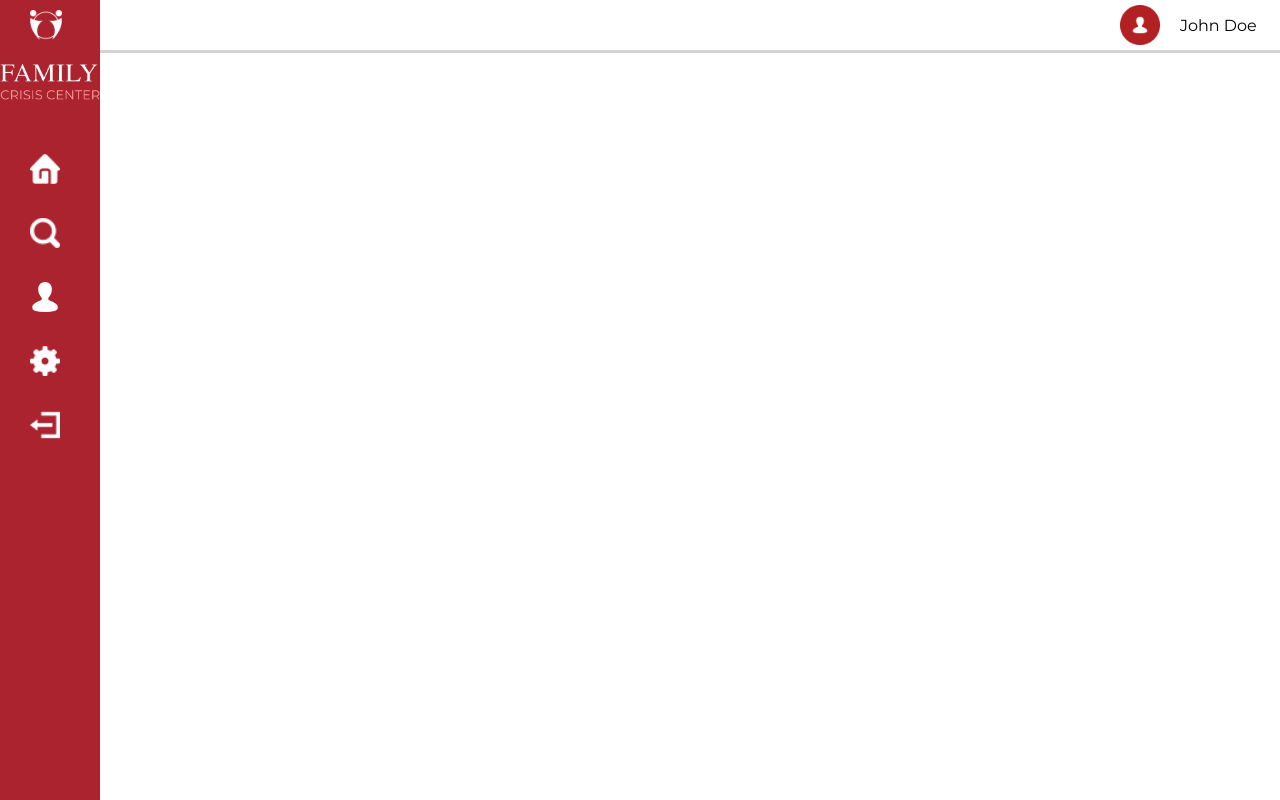
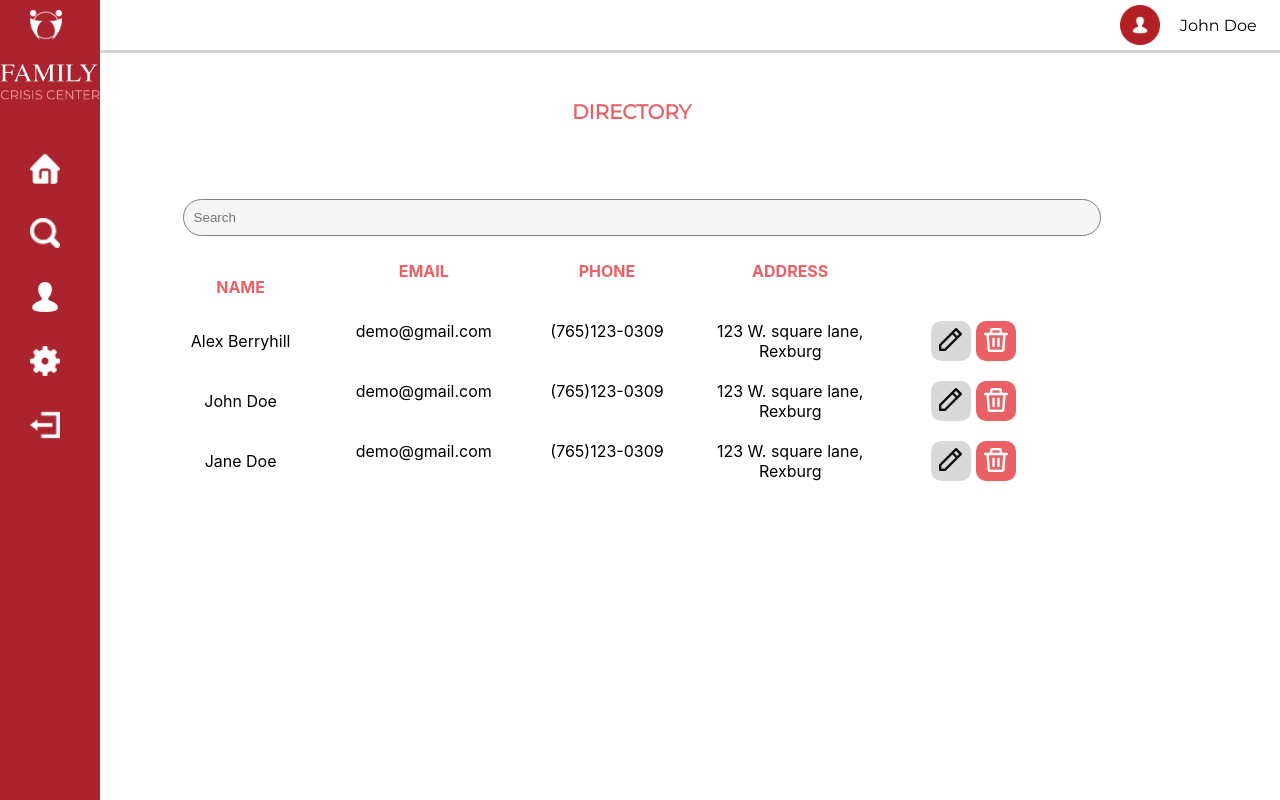
Before and after one commit to ACM-Service-Project/ACM-Service-Project-Frontend, a React (Create React App) app in the folder acm-service-project/: page /directory in a window 1280 px wide. Before the commit this address had no page. Built offline with nearby package versions, Linux system fonts and the light colour scheme.

Commit message:
added directory

```diff
--- a/acm-service-project/src/App.js
+++ b/acm-service-project/src/App.js
@@ -8,6 +8,7 @@ import Register from './pages/Register';
 import Dashboard from './pages/Dashboard';
 import Search from './pages/Search';
 import Form from './pages/Form';
+import Directory from './pages/Directory';
 
 function App() {
   return (
@@ -22,6 +23,7 @@ function App() {
         <Route path='/dashboard' element={<Dashboard />} />
         <Route path='/search' element={<Search />} />
         <Route path='/form' element={<Form />} />
+        <Route path='/directory' element={<Directory />} />
       </Routes>
     </Router>
   );
--- /dev/null
+++ b/acm-service-project/src/components/DirectoryItem.js
@@ -0,0 +1,26 @@
+import React from "react";
+import editImg from '../assets/edit.png';
+import deleteImg from '../assets/delete.png';
+
+function DirectoryItem({name, email, phone, address}){
+    return(
+        <div className="grid-item">
+        <p className="grid-name">{name}</p>
+        <p className="grid-email">{email}</p>
+        <p className="grid-phone">{phone}</p>
+        <p className="grid-address">{address}</p>
+
+        <div className="grid-status">
+            <button className="edit-btn">
+                <img src={editImg} alt='edit'></img>
+            </button>
+            <button className="delete-btn">
+                <img src={deleteImg} alt='delete'></img>
+            </button>
+        </div>
+
+    </div>
+    )
+}
+
+export default DirectoryItem;
--- /dev/null
+++ b/acm-service-project/src/pages/Directory.js
@@ -0,0 +1,40 @@
+import React from 'react';
+import DirectoryItem from '../components/DirectoryItem';
+import '../styles/Directory.css';
+
+function Directory(){
+    return(
+        <div className='main_container'>
+            <h1 className='page_title'>DIRECTORY</h1>
+            <input className='search_bar' name='search_bar' type='text' placeholder='Search'></input>
+            <div className='results'>
+                <div className="grid-header header-item">
+                    <p className='grid-names header-item'>NAME</p>
+                    <p className='grid-email header-item'>EMAIL</p>
+                    <p className='grid-phone header-item'>PHONE</p>
+                    <p className='grid-address header-item'>ADDRESS</p>
+                </div>
+                <DirectoryItem
+                    name='Alex Berryhill'
+                    email='demo@gmail.com'
+                    phone='(765)123-0309'
+                    address='123 W. square lane, Rexburg'
+                />
+                <DirectoryItem
+                    name='John Doe'
+                    email='demo@gmail.com'
+                    phone='(765)123-0309'
+                    address='123 W. square lane, Rexburg'
+                />
+                <DirectoryItem
+                    name='Jane Doe'
+                    email='demo@gmail.com'
+                    phone='(765)123-0309'
+                    address='123 W. square lane, Rexburg'
+                />
+            </div>
+        </div>
+    );
+}
+
+export default Directory;
--- /dev/null
+++ b/acm-service-project/src/styles/Directory.css
@@ -0,0 +1,96 @@
+.page_title{
+    width: max-content;
+    margin: 50px 40%;
+    color: #EA6165;
+    font-size: 20px;
+    font-family: 'Montserrat';
+}
+.search_bar{
+    width: 70vw;
+    margin: 25px 7%;
+    padding: 10px;
+    border-radius: 20px;
+    border: 1px solid grey;
+    background-color: #F5F5F5;
+}
+
+.grid-header{
+    display: grid;
+    grid-template-columns: repeat(5, 1fr);
+    grid-template-rows: 40px;
+    gap: 20px;
+    height: 40px;
+    width: 70vw;
+    margin: auto 5% 20px;
+    text-align: center;
+}
+
+.grid-item{
+    display: grid;
+    grid-template-columns: repeat(5, 1fr);
+    grid-template-rows: 40px;
+    gap: 20px;
+    height: 40px;
+    width: 70vw;
+    margin: auto 5% 20px;
+    text-align: center;
+}
+.grid-names{
+    grid-column: 1;
+    /* height: 100%;
+    margin: 0%; */
+}
+
+.grid-email{
+    grid-column: 2;
+    height: 100%;
+    margin: 0%;
+    justify-content: center;
+    align-items: center;
+}
+
+.grid-phone{
+    grid-column: 3;
+    height: 100%;
+    margin: 0%;
+    justify-content: center;
+    align-items: center;
+}
+
+.grid-address{
+    grid-column: 4;
+    height: 100%;
+    margin: 0%;
+    justify-content: center;
+    align-items: center;
+}
+.grid-status{
+    grid-column: 5;
+}
+.edit-btn{
+    height: 40px;
+    width: 40px;
+    margin-left: 5px;
+    background-color: #D9D9D9;
+    border-radius: 10px;
+    border: none;
+}
+
+.edit-btn:hover{
+    cursor: pointer;
+    opacity: 50%;
+}
+
+.delete-btn{
+    height: 40px;
+    width: 40px;
+    margin: 5px;
+    background-color: #EA6165;
+    border-radius: 10px;
+    border: none;
+}
+
+.delete-btn:hover{
+    cursor: pointer;
+    opacity: 50%;
+}
```
